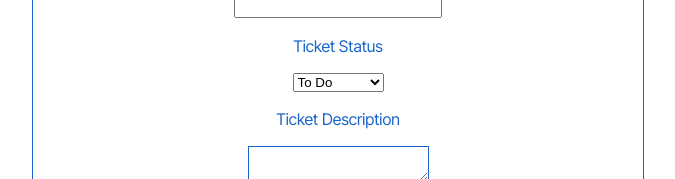
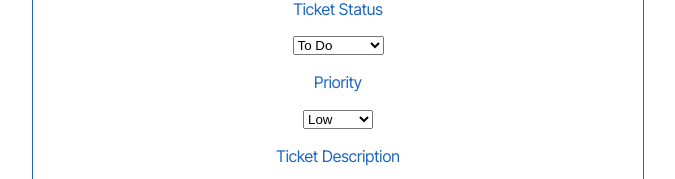
Before and after one commit to lobungen/Task-Manager-App, a React (Vite) app in the folder client/: page /create in a window 1280 px wide. Shown: the part 440-619 px from the top of the page, without its empty margins (303-978 px from the left). Built offline with nearby package versions, Linux system fonts and the light colour scheme; no server answers; sample sign-in values are in the browser's storage.

Commit message:
Show priority, createdAt, and updatedAt on ticket creation; refetch tickets after creating a new ticket

```diff
--- a/client/src/pages/CreateTicket.tsx
+++ b/client/src/pages/CreateTicket.tsx
@@ -3,6 +3,23 @@ import { useNavigate } from 'react-router-dom';
 import { useQuery, useMutation, gql } from '@apollo/client';
 import { TicketData } from '../interfaces/TicketData';
 import { UserData } from '../interfaces/UserData';
+
+// Define the GET_TICKETS query
+
+const GET_TICKETS = gql`
+  query {
+    tickets {
+      id
+      name
+      description
+      status
+      assignedUser { username }
+      priority
+      createdAt
+      updatedAt
+    }
+  }
+`;
 
 const GET_USERS = gql`
   query {
@@ -14,13 +31,16 @@ const GET_USERS = gql`
 `;
 
 const CREATE_TICKET = gql`
-  mutation CreateTicket($name: String!, $description: String, $status: String!, $assignedUserId: ID) {
-    createTicket(name: $name, description: $description, status: $status, assignedUserId: $assignedUserId) {
+  mutation CreateTicket($name: String!, $description: String, $status: String!, $assignedUserId: ID, $priority: String) {
+    createTicket(name: $name, description: $description, status: $status, assignedUserId: $assignedUserId, priority: $priority) {
       id
       name
       description
       status
       assignedUser { username }
+      priority
+      createdAt
+      updatedAt
     }
   }
 `;
@@ -32,7 +52,9 @@ const CreateTicket = () => {
   const { data: usersData, loading: usersLoading } = useQuery(GET_USERS);
 
   // Apollo mutation for creating a ticket
-  const [createTicketMutation, { error: mutationError }] = useMutation(CREATE_TICKET);
+  const [createTicketMutation, { error: mutationError }] = useMutation(CREATE_TICKET, {
+  refetchQueries: [{ query: GET_TICKETS }],
+});
 
   // State for the new ticket
   const [newTicket, setNewTicket] = useState<TicketData>({
@@ -67,6 +89,7 @@ const CreateTicket = () => {
           description: newTicket.description,
           status: newTicket.status,
           assignedUserId: newTicket.assignedUserId,
+          priority: newTicket.priority,
         }
       });
       navigate('/');
@@ -107,6 +130,17 @@ const CreateTicket = () => {
           <option value='In Progress'>In Progress</option>
           <option value='Done'>Done</option>
         </select>
+         <label htmlFor='tPriority'>Priority</label>
+        <select
+          name='priority'
+          id='tPriority'
+          value={newTicket.priority}
+          onChange={handleChange}
+        >
+          <option value='Low'>Low</option>
+          <option value='Medium'>Medium</option>
+          <option value='High'>High</option>
+        </select>
         <label htmlFor='tDescription'>Ticket Description</label>
         <textarea
           id='tDescription'
```
